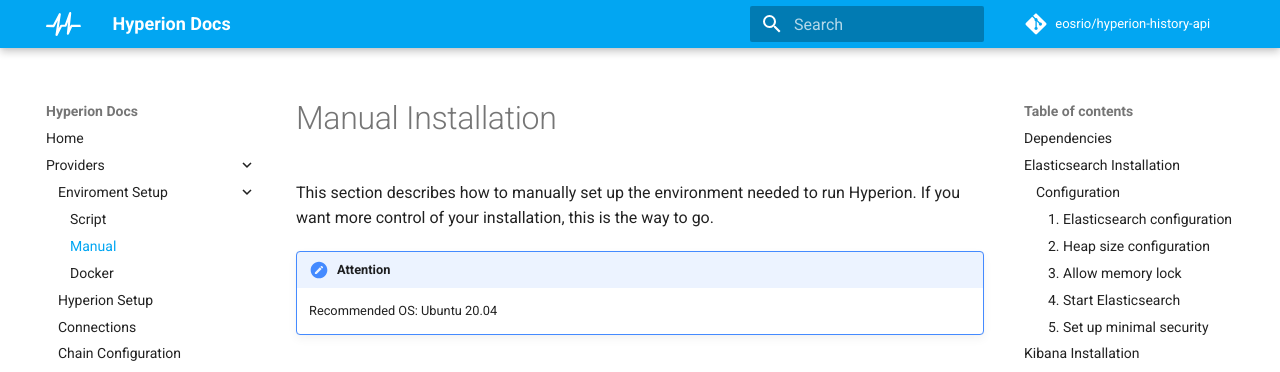
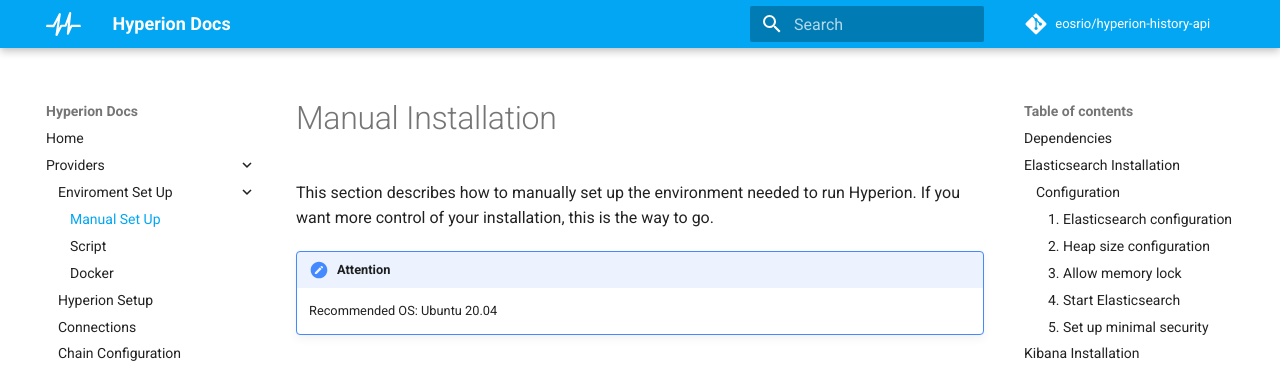
Before and after one commit to eosrio/hyperion-docs, an MkDocs documentation site: the page built from docs/install.md, in a window 1280 px wide. Shown: the top 372 px of the page. Built offline with MkDocs 1.6.1 and Material for MkDocs 9.7.7, drawn with Linux system fonts in a browser that asks for light colours; comment, search, counter and statistics services are not loaded.

Commit message:
Small updates

```diff
--- a/mkdocs.yml
+++ b/mkdocs.yml
@@ -23,9 +23,9 @@
 nav:
     - Home: index.md
     - Providers:
-      - Enviroment Setup:
+      - Enviroment Set Up:
+        - Manual Set Up: install.md
         - Script: quickstart.md
-        - Manual: install.md
         - Docker: docker.md
       - Hyperion Setup: hyperion.md
       - Connections: connections.md
```
